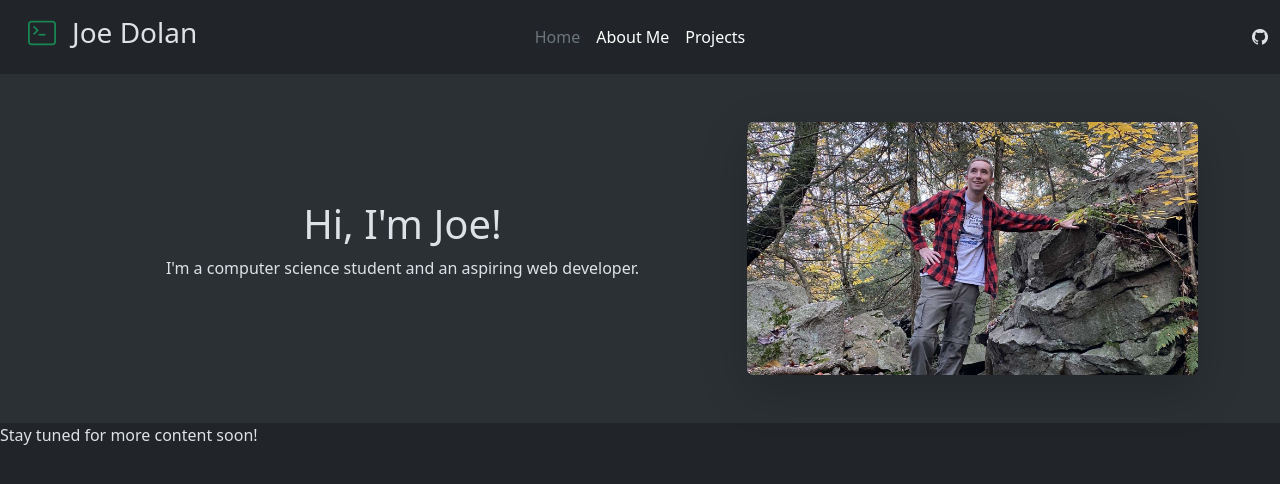
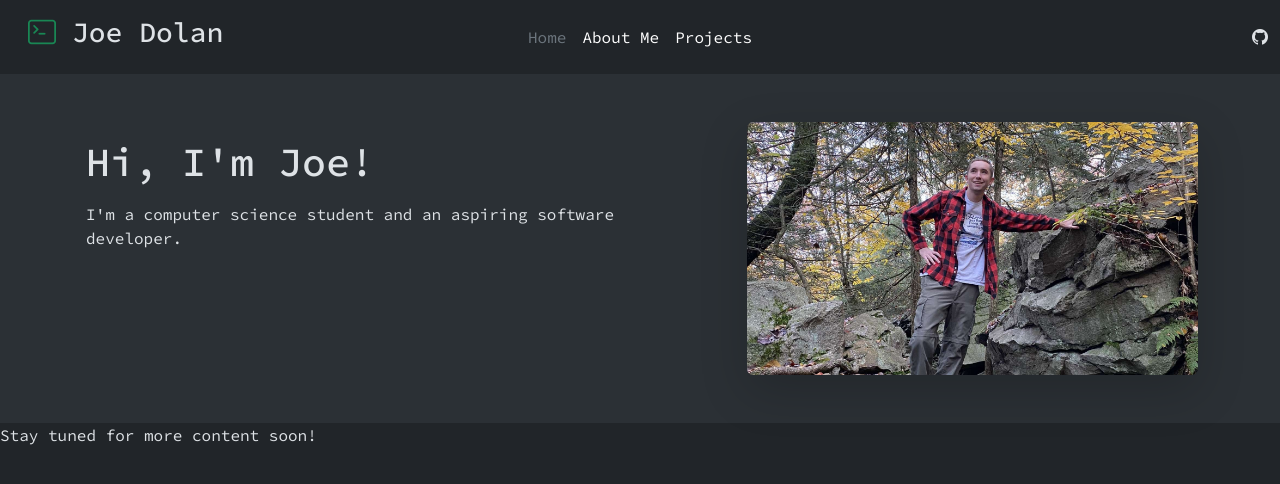
Before and after one commit to jdolan44/jdolan44.github.io, a plain HTML site: page index.html in a window 1280 px wide. Drawn offline with nearby package versions, Linux system fonts and the light colour scheme.

Commit message:
changed font

```diff
--- a/index.html
+++ b/index.html
@@ -5,6 +5,12 @@
     <link href="https://cdn.jsdelivr.net/npm/bootstrap@5.3.3/dist/css/bootstrap.min.css" rel="stylesheet" integrity="sha384-QWTKZyjpPEjISv5WaRU9OFeRpok6YctnYmDr5pNlyT2bRjXh0JMhjY6hW+ALEwIH" crossorigin="anonymous">
     <script src="https://cdn.jsdelivr.net/npm/bootstrap@5.3.3/dist/js/bootstrap.bundle.min.js" integrity="sha384-YvpcrYf0tY3lHB60NNkmXc5s9fDVZLESaAA55NDzOxhy9GkcIdslK1eN7N6jIeHz" crossorigin="anonymous"></script>
     <link rel="stylesheet" href="https://cdn.jsdelivr.net/npm/bootstrap-icons@1.11.3/font/bootstrap-icons.min.css">
+    <style>
+      @import url('https://fonts.googleapis.com/css2?family=Source+Code+Pro:ital,wght@0,200..900;1,200..900&display=swap');
+      body{
+        font-family: 'Source Code Pro';
+      }
+    </style>
   </head>
   <body>
     <!--Navbar-->
@@ -30,9 +36,9 @@
     <div class = 'p-5 bg-body-tertiary'>
       <div class = 'container'>
         <div class = 'row'>
-          <div class = 'col-lg-7 d-flex flex-column align-items-center justify-content-center'>
-            <h1>Hi, I'm Joe!</h1>
-            <p>I'm a computer science student and an aspiring web developer.</p>
+          <div class = 'col-lg-7 p-3'>
+            <h1 class = 'mb-3'>Hi, I'm Joe!</h1>
+            <p>I'm a computer science student and an aspiring software developer.</p>
           </div>
           <div class = 'col-lg-5'>
             <img src = "hero-image.jpg" class = 'img-fluid rounded shadow-lg'/>
```
